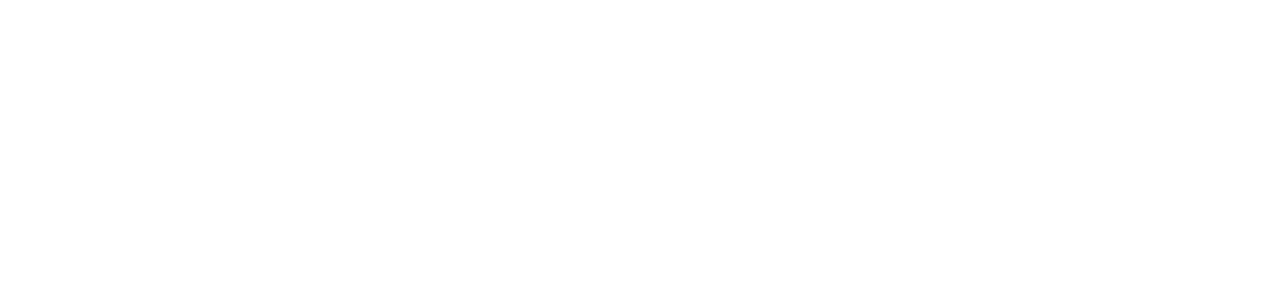
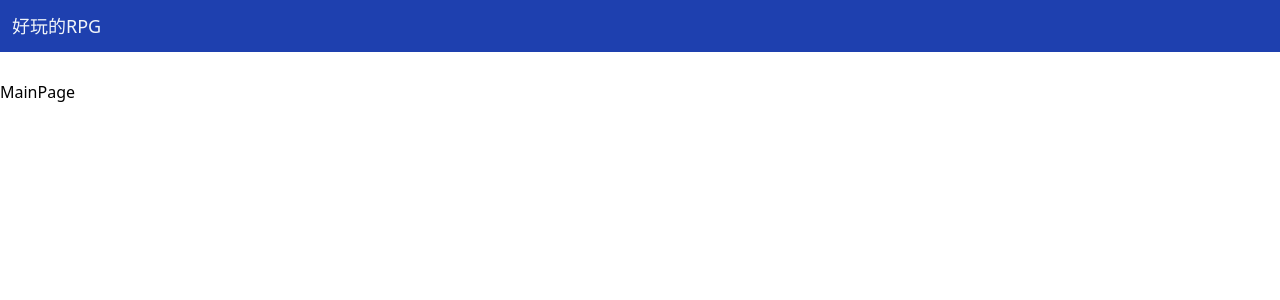
Before and after one commit to Melon-Lo/rpg, a React (Create React App) app: page / in a window 1280 px wide. Shown: the top 300 px of the page. Built offline with nearby package versions, Linux system fonts and the light colour scheme.

Commit message:
feat/ update App & add Header

```diff
--- a/src/App.jsx
+++ b/src/App.jsx
@@ -1,11 +1,17 @@
+import Header from "./components/Header";
+import MainPage from "./pages/MainPage";
 import CreatePage from "./pages/CreatePage";
 import LandingPage from "./pages/LandingPage";
 import Route from "./components/Route";
 
 export default function App () {
   return (
-    <div className="container mx-auto grid grid-cols-6 gap-4 mt-4">
-      <div className="col-span-5">
+    <div className="container">
+      <Header />
+      <div className="mt-20">
+        <Route path='/'>
+          <MainPage />
+        </Route>
         <Route path='/landing'>
           <LandingPage />
         </Route>
@@ -15,4 +21,4 @@
       </div>
     </div>
   );
-}
+};
--- /dev/null
+++ b/src/components/Header.jsx
@@ -0,0 +1,13 @@
+import useNavigation from "../hooks/useNavigation";
+
+export default function Header() {
+  const { navigate } = useNavigation();
+
+  return (
+    <div className="w-full bg-blue-800 fixed top-0">
+      <h1 className="p-3 text-lg font-medium text-slate-100" onClick={() => navigate('/')}>
+        好玩的RPG
+      </h1>
+    </div>
+  );
+};
--- /dev/null
+++ b/src/pages/MainPage.jsx
@@ -0,0 +1,7 @@
+export default function MainPage() {
+  return (
+    <div>
+      MainPage
+    </div>
+  )
+};
```
